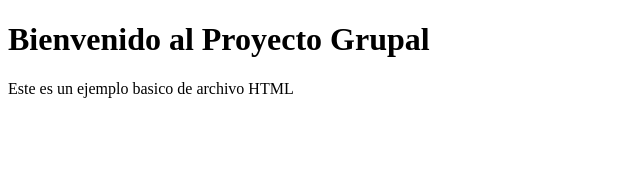
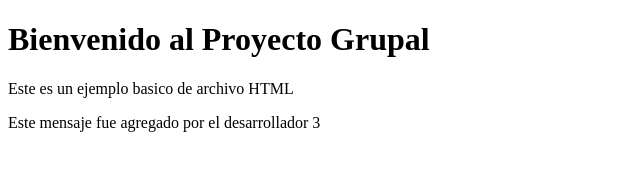
Before and after one commit to ksotoc2/lab-git3, a plain HTML site: page index.html in a window 1280 px wide. Shown: the whole page, without its empty margins (0-640 px from the left). Drawn offline with Linux system fonts and the light colour scheme.

Commit message:
Agregando mensaje al archivo HTML

```diff
--- a/index.html
+++ b/index.html
@@ -8,5 +8,6 @@
 <body>
     <h1>Bienvenido al Proyecto Grupal</h1>
     <p>Este es un ejemplo basico de archivo HTML</p>
+    <p>Este mensaje fue agregado por el desarrollador 3</p>
 </body>
 </html>
```
